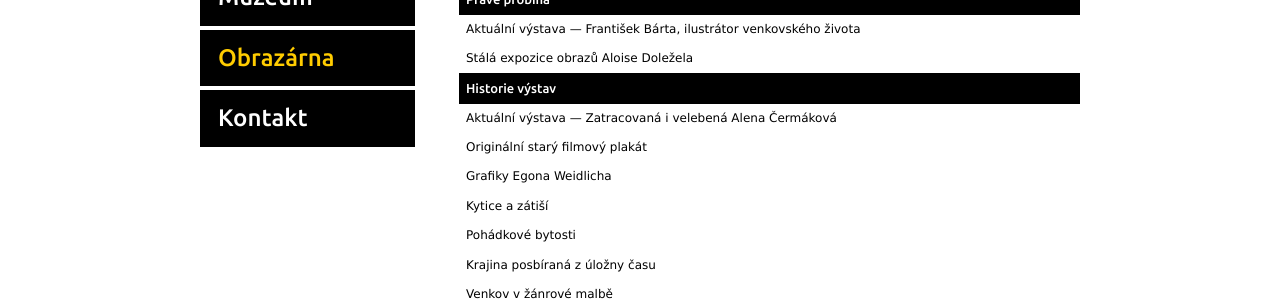
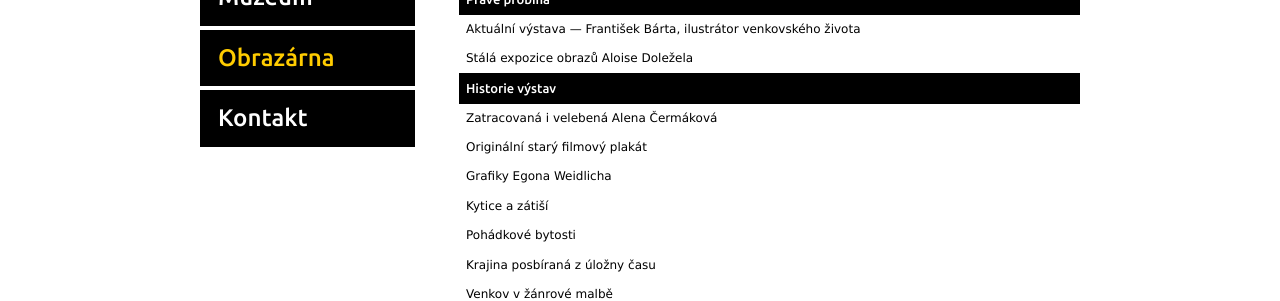
Before and after one commit to spejcharzelec/spejcharzelec.github.com, a Jekyll site: the page built from obrazarna/vystavy/index.html, in a window 1280 px wide. Shown: the part 365-666 px from the top of the page. Built offline with Jekyll 4.4.1, drawn with Linux system fonts in a browser that asks for light colours.

Commit message:
Update 2013-06-26-zatracovana-i-velebena-alena-cermakova.html

```diff
--- a/_posts/2013-06-26-zatracovana-i-velebena-alena-cermakova.html
+++ b/_posts/2013-06-26-zatracovana-i-velebena-alena-cermakova.html
@@ -1,7 +1,6 @@
 ---
 layout: vystava
-title: Aktuální výstava &#8212
-subtitle: Zatracovaná i velebená Alena Čermáková
+title: Zatracovaná i velebená Alena Čermáková
 category: obrazarna
 is_past: true
 images:
```
